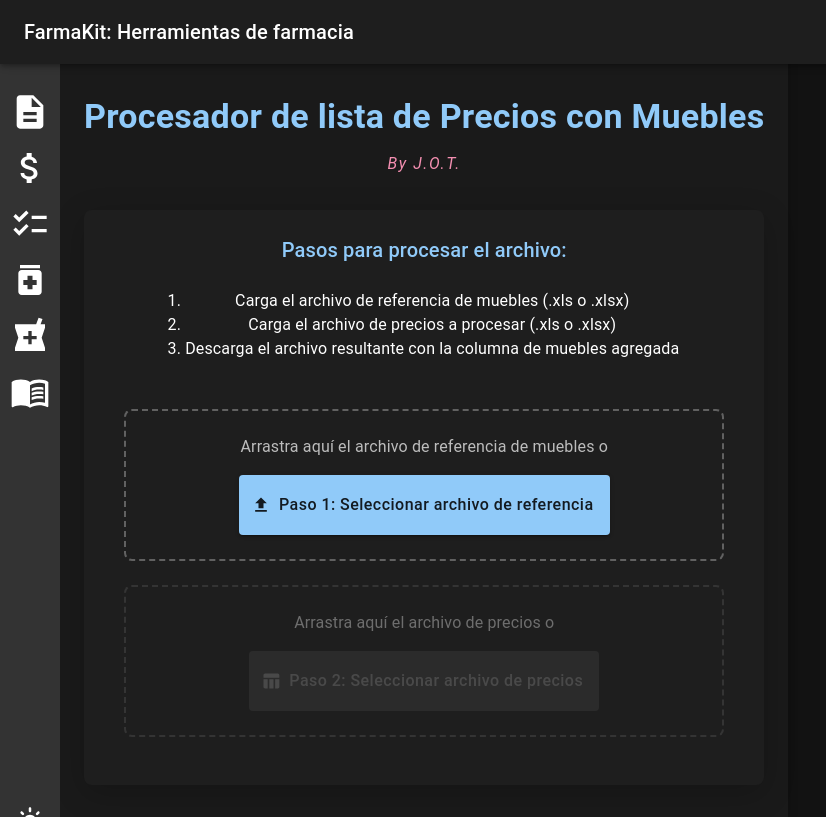
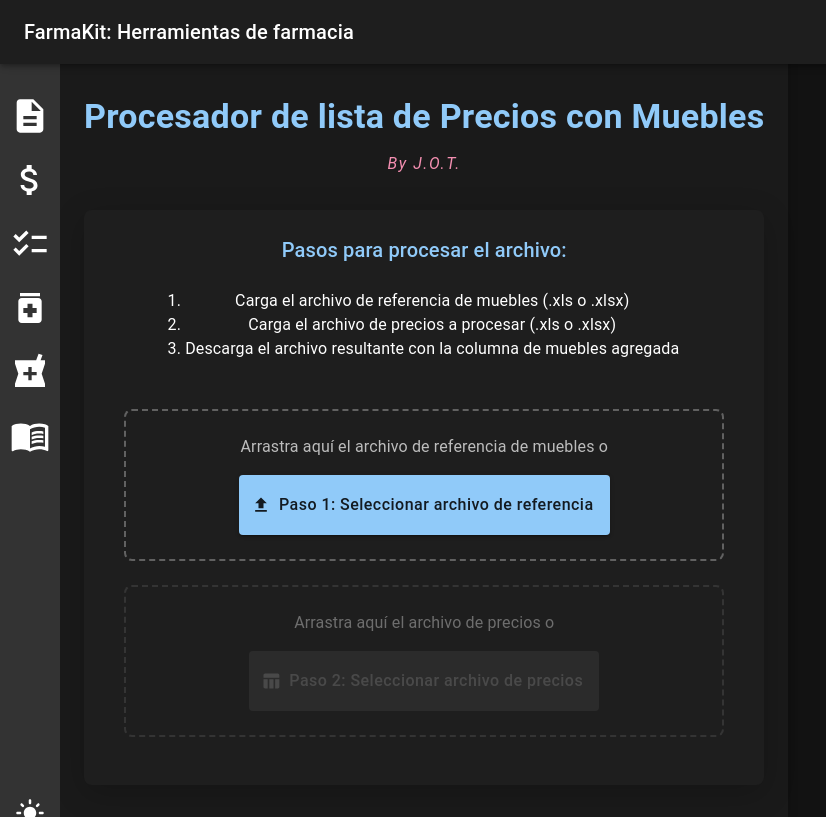
Before and after one commit to JorgeTrip/Agregar_mueble_actualizacion_precio, a React (Vite) app: page / in a window 1280 px wide. Shown: the whole page, without its empty margins (0-826 px from the left). Built offline with nearby package versions, Linux system fonts and the light colour scheme.

Commit message:
Corrijo el espacio entre botones en el sidebar para que no se solapen

```diff
--- a/src/components/Sidebar.jsx
+++ b/src/components/Sidebar.jsx
@@ -50,37 +50,37 @@ function Sidebar({ onSelect, toggleTheme, themeMode }) {
       }}
     >
       <Tooltip title="Agregar mueble a planilla de precios" arrow placement={isMobile ? "bottom" : "right"}>
-        <IconButton color="inherit" onClick={() => onSelect('home')}>
+        <IconButton color="inherit" onClick={() => onSelect('home')} sx={{ my: isMobile ? 0 : 0.5 }}>
           <SpreadsheetIcon sx={{ fontSize: isMobile ? 25 : 40 }} />
         </IconButton>
       </Tooltip>
 
       <Tooltip title="Asistente de Arqueo de Caja" arrow placement={isMobile ? "bottom" : "right"}>
-        <IconButton color="inherit" onClick={() => onSelect('cashAssistant')}>
+        <IconButton color="inherit" onClick={() => onSelect('cashAssistant')} sx={{ my: isMobile ? 0 : 0.5 }}>
           <CashIcon sx={{ fontSize: isMobile ? 25 : 40 }} />
         </IconButton>
       </Tooltip>
 
       <Tooltip title="Checklist de Cierre" arrow placement={isMobile ? "bottom" : "right"}>
-        <IconButton color="inherit" onClick={() => onSelect('checklist')}>
+        <IconButton color="inherit" onClick={() => onSelect('checklist')} sx={{ my: isMobile ? 0 : 0.5 }}>
           <ChecklistIcon sx={{ fontSize: isMobile ? 25 : 40 }} />
         </IconButton>
       </Tooltip>
 
       <Tooltip title="Calculadora de Dosis Pediátricas" arrow placement={isMobile ? "bottom" : "right"}>
-        <IconButton color="inherit" onClick={() => onSelect('dosageCalculator')}>
+        <IconButton color="inherit" onClick={() => onSelect('dosageCalculator')} sx={{ my: isMobile ? 0 : 0.5 }}>
           <MedicationIcon sx={{ fontSize: isMobile ? 25 : 40 }} />
         </IconButton>
       </Tooltip>
 
       <Tooltip title="Precios de Medicamentos" arrow placement={isMobile ? "bottom" : "right"}>
-        <IconButton color="inherit" onClick={() => onSelect('medicationPrices')}>
+        <IconButton color="inherit" onClick={() => onSelect('medicationPrices')} sx={{ my: isMobile ? 0 : 0.5 }}>
           <PharmacyIcon sx={{ fontSize: isMobile ? 25 : 40 }} />
         </IconButton>
       </Tooltip>
 
       <Tooltip title="Vademecum de Argentina" arrow placement={isMobile ? "bottom" : "right"}>
-        <IconButton color="inherit" onClick={() => onSelect('argentinaVademecum')}>
+        <IconButton color="inherit" onClick={() => onSelect('argentinaVademecum')} sx={{ my: isMobile ? 0 : 0.5 }}>
           <VademecumIcon sx={{ fontSize: isMobile ? 25 : 40 }} />
         </IconButton>
       </Tooltip>
@@ -95,7 +95,7 @@ function Sidebar({ onSelect, toggleTheme, themeMode }) {
       }}>
         <Tooltip title={themeMode === 'dark' ? "Cambiar a modo claro" : "Cambiar a modo oscuro"} arrow placement={isMobile ? "bottom" : "right"}>
           <Box sx={{ display: 'flex', alignItems: 'center' }}>
-            <IconButton onClick={toggleTheme} color="inherit">
+            <IconButton onClick={toggleTheme} color="inherit" sx={{ my: isMobile ? 0 : 1 }}>
               {themeMode === 'dark' ? <LightModeIcon sx={{ fontSize: isMobile ? 25 : 30 }} /> : <DarkModeIcon sx={{ fontSize: isMobile ? 25 : 30 }} />}
             </IconButton>
           </Box>
```
